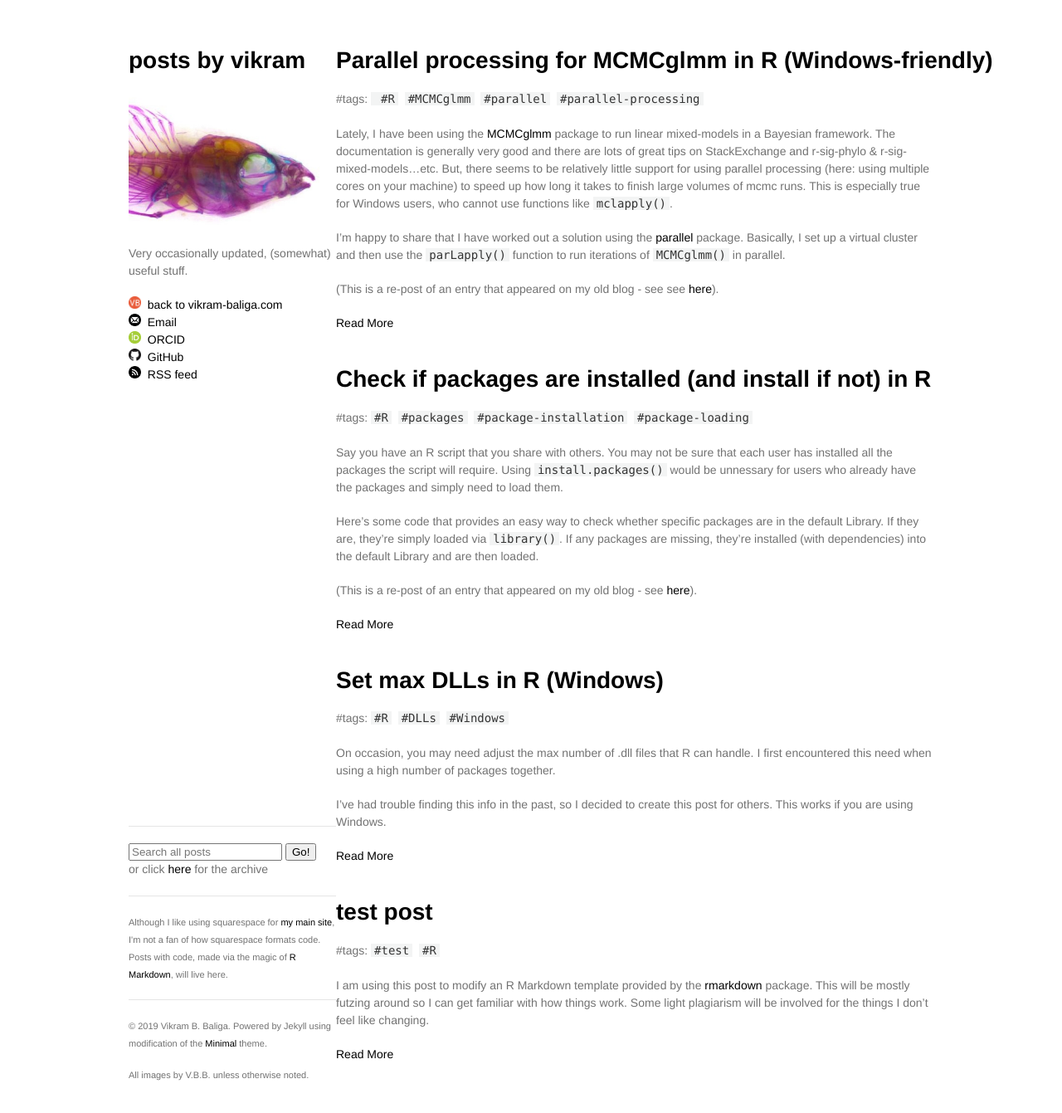
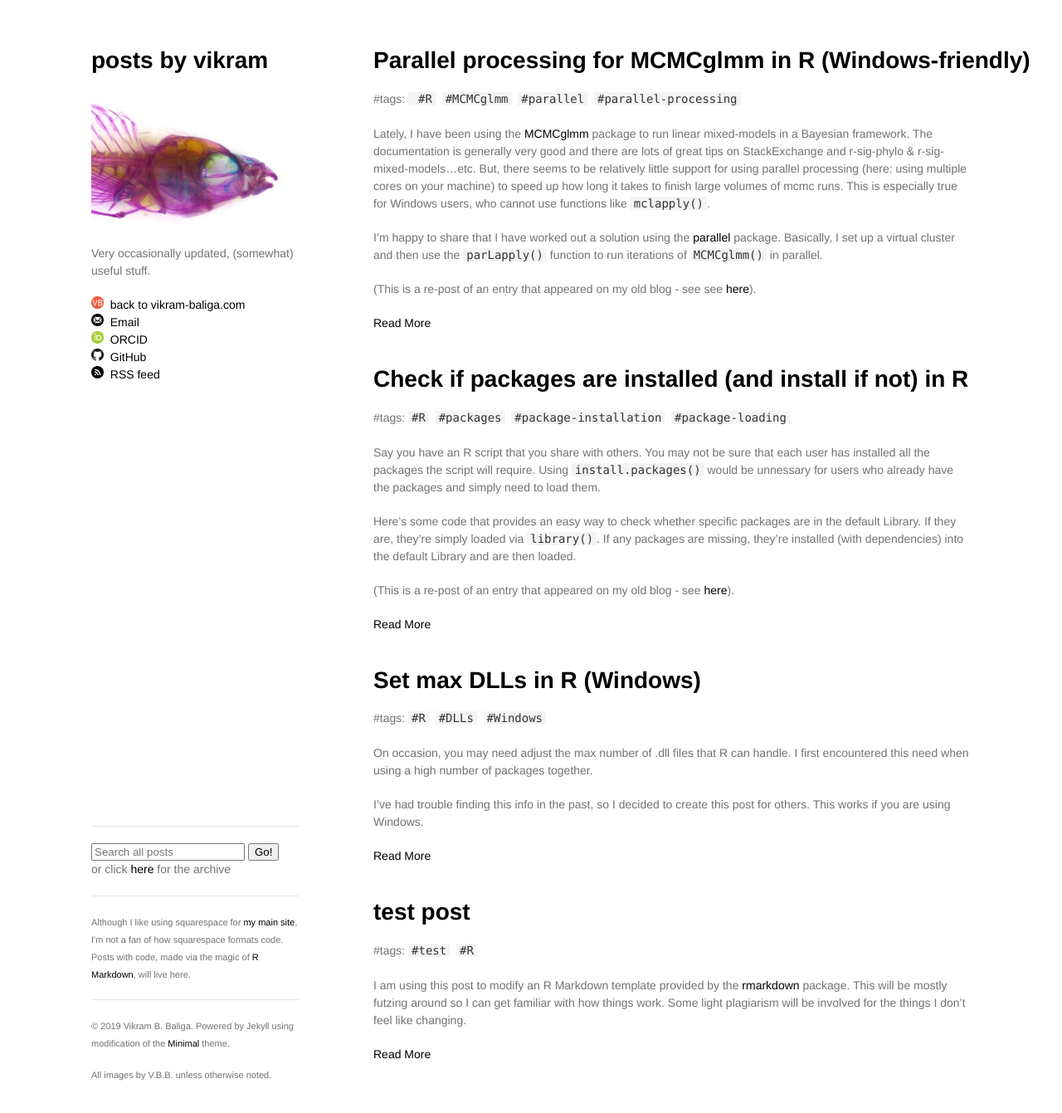
Before and after one commit to vbaliga/vbaliga.github.io, a Jekyll site: the page built from index.html, in a window 1280 px wide and 1373 px high. Shown: the top 1341 px of the window at 83% size. Built offline with Jekyll 4.4.1, drawn with Linux system fonts in a browser that asks for light colours; a script that is not in the unit is left out.

Commit message:
Update style.css

```diff
--- a/assets/css/style.css
+++ b/assets/css/style.css
@@ -358,7 +358,7 @@ a:hover small {
 }
 
 .wrapper {
-  width: 970px;
+  width: 1060px;
   margin: 0 auto;
 }
 
```
